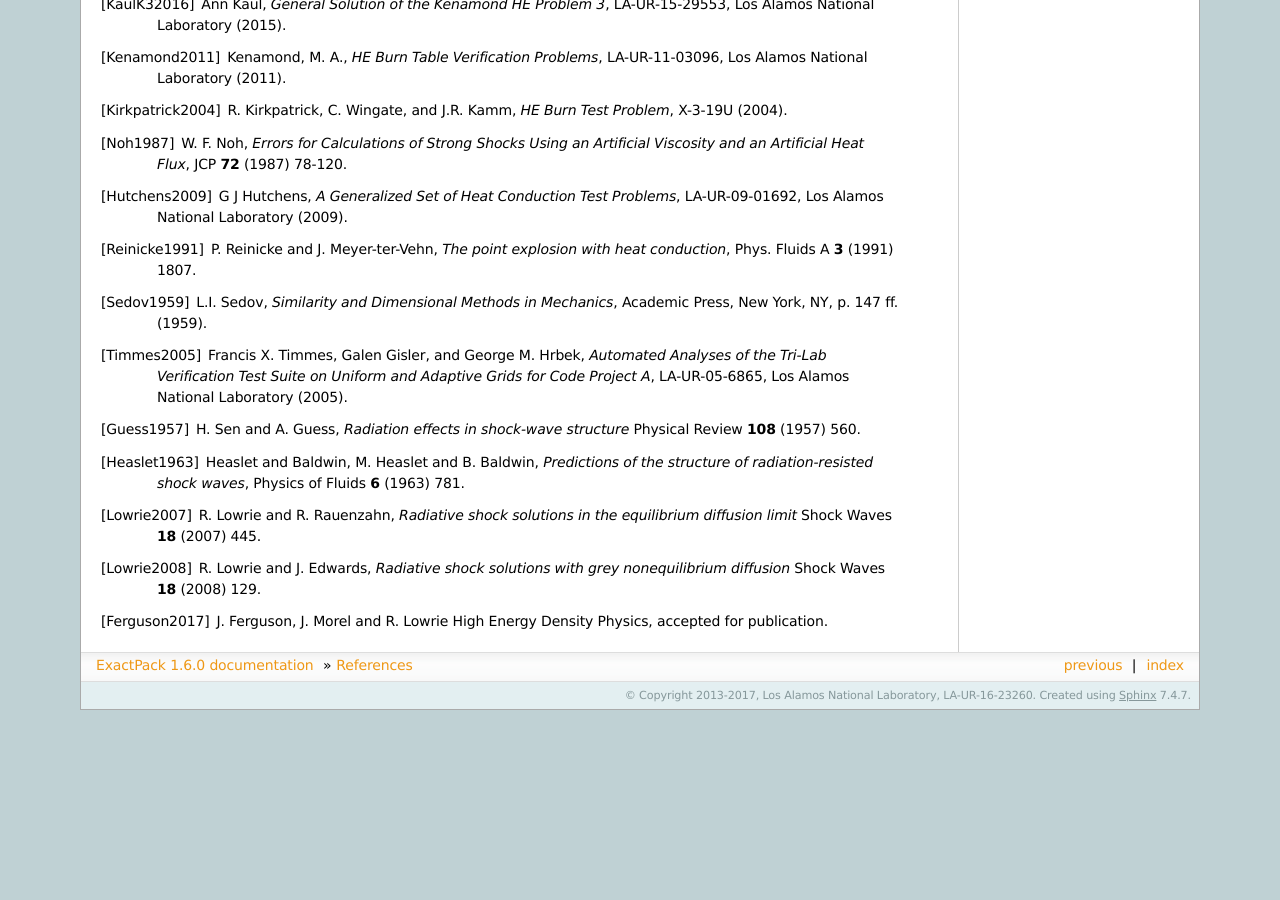
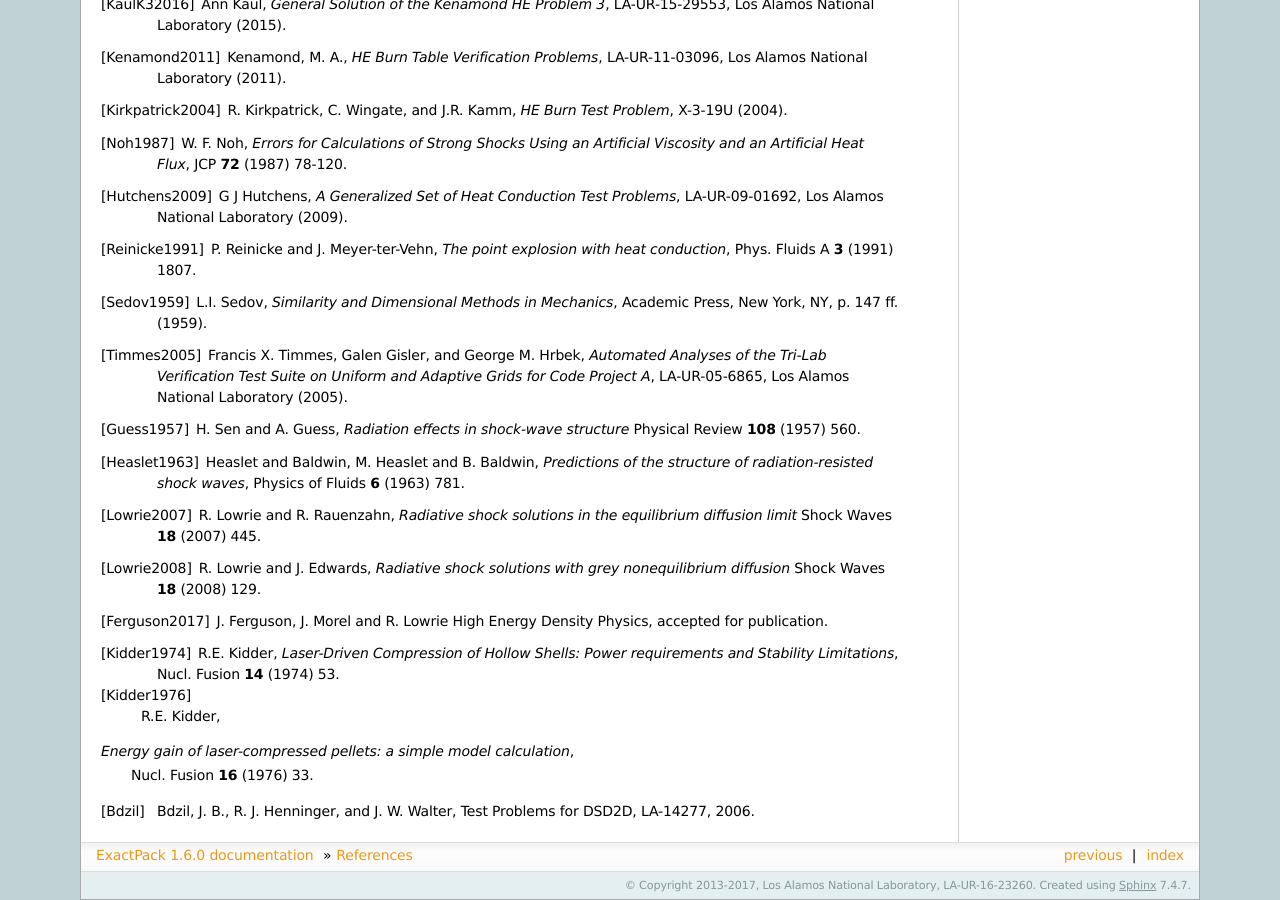
Before and after one commit to lanl/ExactPack, a Sphinx documentation site: the page built from doc/source/references.rst, in a window 1280 px wide and 900 px high, scrolled down 895 px. Built offline with Sphinx 7.4.7, drawn with Linux system fonts in a browser that asks for light colours; before the commit the page ends 1605 px from its top, so only the background shows below that.

Commit message:
Finish up all doc changes

```diff
--- a/doc/source/references.rst
+++ b/doc/source/references.rst
@@ -153,3 +153,17 @@ References
 .. [Ferguson2017]
    J. Ferguson, J. Morel and R. Lowrie
    High Energy Density Physics, accepted for publication.
+
+.. [Kidder1974]
+   R.E. Kidder,
+   *Laser-Driven Compression of Hollow Shells: Power requirements and
+   Stability Limitations*,
+   Nucl. Fusion **14** (1974) 53.
+
+.. [Kidder1976]
+   R.E. Kidder,
+  *Energy gain of laser-compressed pellets: a simple model calculation*,
+   Nucl. Fusion **16** (1976) 33.
+
+.. [Bdzil]
+   Bdzil, J. B., R. J. Henninger, and J. W. Walter, Test Problems for DSD2D, LA-14277, 2006.
```
Also changed, not shown: 2 other files.
